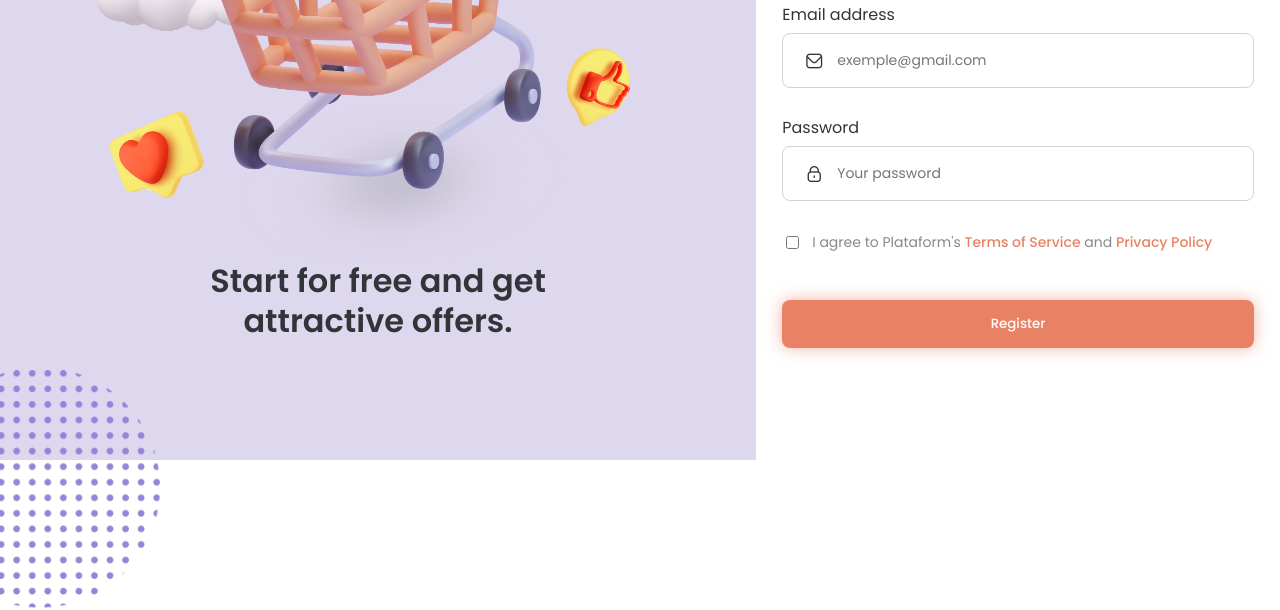
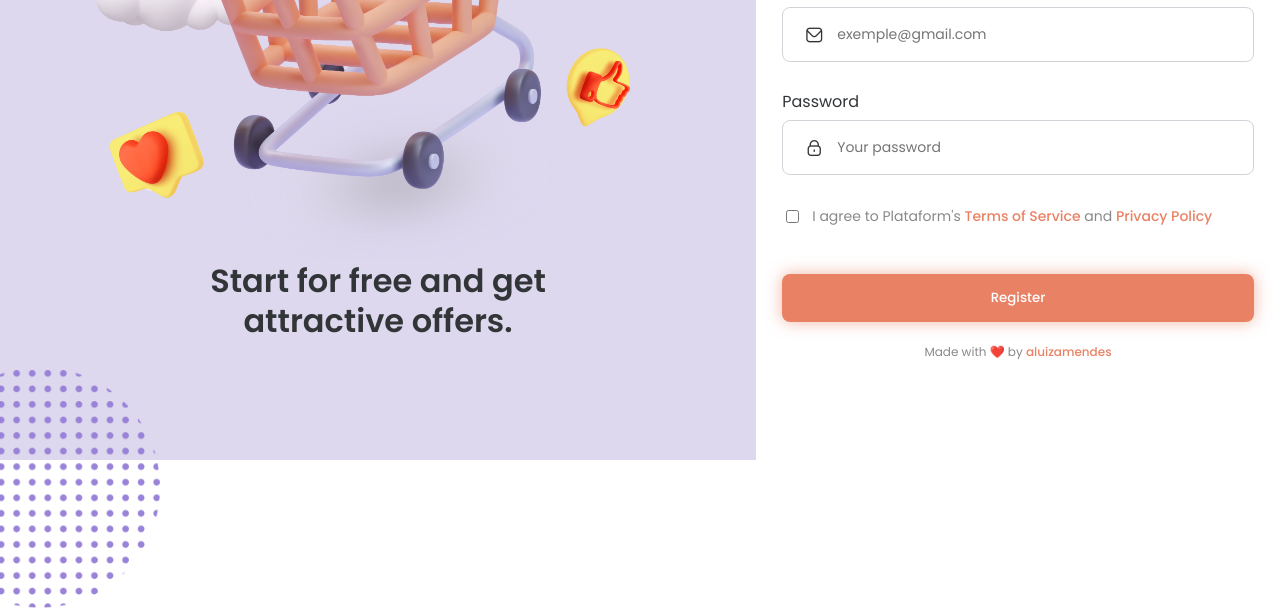
Before and after one commit to aluizamendes/simple-sign-up-page, a plain HTML site: page index.html in a window 1280 px wide. Shown: the part 340-950 px from the top of the page. Drawn offline with nearby package versions, Linux system fonts and the light colour scheme.

Commit message:
added credits

```diff
--- a/css/main.scss
+++ b/css/main.scss
@@ -257,6 +257,13 @@ body {
       background-color: $lightSalmon;
     }
   }
+
+  .credits {
+    font-size: 1.2rem;
+    color: $bodyTextColor;
+    text-align: center;
+    padding-top: 2.4rem;
+  }
 }
 
 /* Media queries */
--- a/index.html
+++ b/index.html
@@ -57,6 +57,7 @@
             </div>
 
             <button id="register-button" type="submit">Register</button>
+            <p class="credits">Made with ❤️ by <a href="https://github.com/aluizamendes" target="_blank">aluizamendes</a></p>
           </div>
         </div>
       </div>
```
Also changed, not shown: css/main.css, 1 other file.
